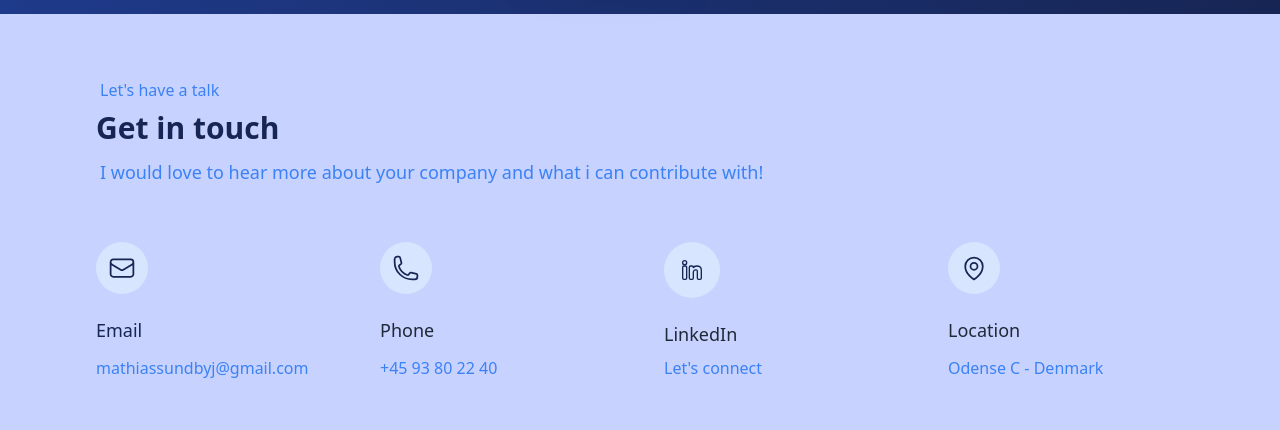
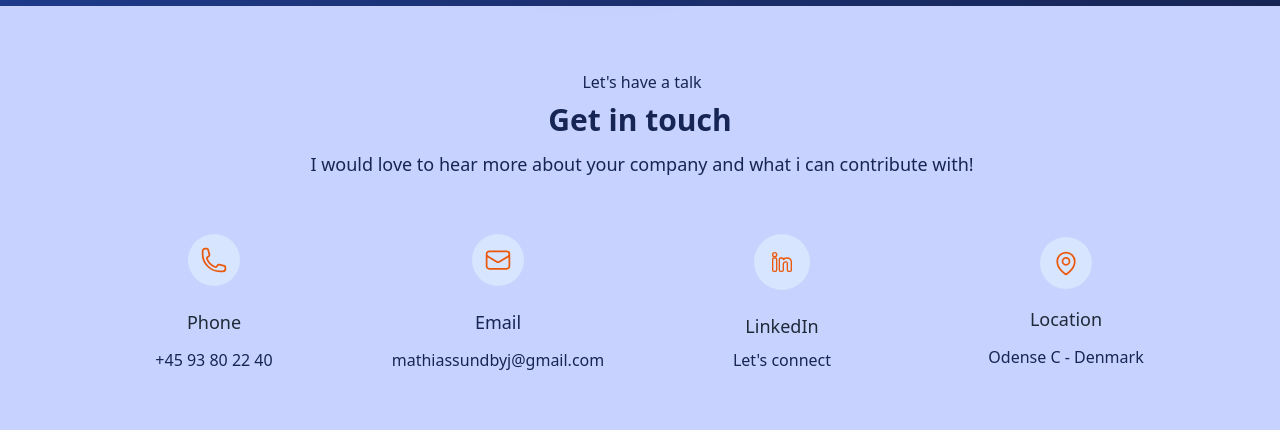
Before and after one commit to msundby/CV-Portfolio, an Angular app: page /timeline in a window 1280 px wide. Shown: the part 5046-5476 px from the top of the page. Built offline with nearby package versions, Linux system fonts and the light colour scheme.

Commit message:
Contact component responsive!

```diff
--- a/src/app/contact/contact.component.html
+++ b/src/app/contact/contact.component.html
@@ -1,20 +1,35 @@
 
 <section id="contact" class="bg-indigo-200 dark:bg-gray-900">
-  <div class="container px-24 py-16 mx-auto">
-      <div>
-          <p class="ml-1 font-medium text-blue-500 dark:text-blue-400">Let's have a talk</p>
+  <div class="container px-5 md:px-24 md:py-16 md:mx-auto">
+      <div class="flex flex-col justify-center items-center pt-10 sm:p-0">
+          <p class="ml-1 font-medium text-blue-950 dark:text-blue-400">Let's have a talk</p>
 
           <h1 class="mt-2 text-2xl font-semibold text-blue-950 md:text-3xl dark:text-white">Get in touch</h1>
 
-          <p class="ml-1 mt-3 font-medium text-lg text-blue-500 dark:text-gray-400 pb-4">I would love to hear more about your company and what i can contribute with!</p>
+          <p class="ml-1 mt-3 font-medium text-lg text-blue-950 dark:text-gray-400 pb-4 text-center">I would love to hear more about your company and what i can contribute with!</p>
       </div>
 
 
-      <div class="grid grid-cols-1 gap-12 mt-10 md:grid-cols-2 lg:grid-cols-4">
+      <div id="contactInfo" class="grid grid-col-1 justify-center sm:grid sm:grid-cols-2 gap-12 gap-x-12 mt-10 md:grid-cols-2 lg:grid-cols-4">
 
-                <div>
+        <div class="flex flex-col justify-center items-center">
+            <a href="tel:+4593802240">
+            <span class="inline-block p-3 text-orange-600 rounded-full bg-blue-100/80 dark:bg-gray-800">
+                <svg xmlns="http://www.w3.org/2000/svg" fill="none" viewBox="0 0 24 24" stroke-width="1.5"
+                    stroke="currentColor" class="w-7 h-7">
+                    <path stroke-linecap="round" stroke-linejoin="round"
+                        d="M2.25 6.75c0 8.284 6.716 15 15 15h2.25a2.25 2.25 0 002.25-2.25v-1.372c0-.516-.351-.966-.852-1.091l-4.423-1.106c-.44-.11-.902.055-1.173.417l-.97 1.293c-.282.376-.769.542-1.21.38a12.035 12.035 0 01-7.143-7.143c-.162-.441.004-.928.38-1.21l1.293-.97c.363-.271.527-.734.417-1.173L6.963 3.102a1.125 1.125 0 00-1.091-.852H4.5A2.25 2.25 0 002.25 4.5v2.25z" />
+                </svg>
+            </span>
+          </a>
+
+            <h2 class="mt-4 text-lg font-medium text-gray-800 dark:text-white">Phone</h2>
+            <p class="mt-3 text-blue-950 dark:text-blue-400">+45 93 80 22 40</p>
+        </div>
+
+                <div class="flex flex-col justify-center items-center">
                   <a href="mailto:mathiassundbyj@gmail.com">
-              <span class="inline-block p-3 text-blue-950 rounded-full bg-blue-100/80 dark:bg-gray-800">
+              <span class="inline-block p-3 text-orange-600 rounded-full bg-blue-100/80 dark:bg-gray-800">
                   <svg xmlns="http://www.w3.org/2000/svg" fill="none" viewBox="0 0 24 24" stroke-width="1.5"
                       stroke="currentColor" class="w-7 h-7">
                       <path stroke-linecap="round" stroke-linejoin="round"
@@ -24,27 +39,14 @@
               </a>
 
               <h2 class="mt-4 text-lg font-medium text-blue-950 dark:text-white">Email</h2>
-              <p class="mt-3 text-blue-500 dark:text-blue-400">mathiassundbyj&#64;gmail.com</p>
+              <p class="mt-3 text-blue-950 dark:text-blue-400">mathiassundbyj&#64;gmail.com</p>
           </div>
 
-          <div>
-            <a href="tel:+4593802240">
-            <span class="inline-block p-3 text-blue-950 rounded-full bg-blue-100/80 dark:bg-gray-800">
-                <svg xmlns="http://www.w3.org/2000/svg" fill="none" viewBox="0 0 24 24" stroke-width="1.5"
-                    stroke="currentColor" class="w-7 h-7">
-                    <path stroke-linecap="round" stroke-linejoin="round"
-                        d="M2.25 6.75c0 8.284 6.716 15 15 15h2.25a2.25 2.25 0 002.25-2.25v-1.372c0-.516-.351-.966-.852-1.091l-4.423-1.106c-.44-.11-.902.055-1.173.417l-.97 1.293c-.282.376-.769.542-1.21.38a12.035 12.035 0 01-7.143-7.143c-.162-.441.004-.928.38-1.21l1.293-.97c.363-.271.527-.734.417-1.173L6.963 3.102a1.125 1.125 0 00-1.091-.852H4.5A2.25 2.25 0 002.25 4.5v2.25z" />
-                </svg>
-            </span>
-          </a>
 
-            <h2 class="mt-4 text-lg font-medium text-gray-800 dark:text-white">Phone</h2>
-            <p class="mt-3 text-blue-500 dark:text-blue-400">+45 93 80 22 40</p>
-        </div>
 
-        <div>
+        <div class="flex flex-col justify-center items-center">
           <a href="https://www.linkedin.com/in/mathiasss/" target="_blank">
-          <span class="inline-block p-3 text-blue-950 rounded-full bg-blue-100/80 dark:bg-gray-800">
+          <span class="inline-block p-3 text-orange-600 rounded-full bg-blue-100/80 dark:bg-gray-800">
             <svg xmlns="http://www.w3.org/2000/svg" fill="none" viewBox="0 0 24 24" stroke-width="1"
                   stroke="currentColor" class="w-8 h-8">
               <path d="M6.5 8C7.32843 8 8 7.32843 8 6.5C8 5.67157 7.32843 5 6.5 5C5.67157 5 5 5.67157 5 6.5C5 7.32843 5.67157 8 6.5 8Z"/>
@@ -56,11 +58,11 @@
         </a>
 
           <h2 class="mt-4 text-lg font-medium text-gray-800 dark:text-white">LinkedIn</h2>
-          <p class="mt-2 text-blue-500 dark:text-blue-400">Let's connect</p>
+          <p class="mt-2 text-blue-950 dark:text-blue-400">Let's connect</p>
       </div>
 
-          <div>
-              <span class="inline-block p-3 text-blue-950 rounded-full bg-blue-100/80 dark:bg-gray-800">
+          <div class="flex flex-col justify-center items-center">
+              <span class="inline-block p-3 text-orange-600 rounded-full bg-blue-100/80 dark:bg-gray-800">
                   <svg xmlns="http://www.w3.org/2000/svg" fill="none" viewBox="0 0 24 24" stroke-width="1.5"
                       stroke="currentColor" class="w-7 h-7">
                       <path stroke-linecap="round" stroke-linejoin="round" d="M15 10.5a3 3 0 11-6 0 3 3 0 016 0z" />
@@ -70,7 +72,7 @@
               </span>
 
               <h2 class="mt-4 text-lg font-medium text-gray-800 dark:text-white">Location</h2>
-              <p class="mt-3 text-blue-500 dark:text-blue-400">Odense C - Denmark</p>
+              <p class="mt-3 text-blue-950 dark:text-blue-400">Odense C - Denmark</p>
           </div>
 
 
--- a/src/app/timeline/timeline.component.html
+++ b/src/app/timeline/timeline.component.html
@@ -79,8 +79,8 @@
     </li> -->
 
     <div class="flex flex-col justify-center items-center mt-14 sm:mt-4">
-      <a target="_blank" href="https://www.linkedin.com/in/mathiasss/"><img src="./assets/linkedin.png" class="h-14 my-3 hover:scale-125 cursor-pointer"></a>
-      <div class="text-lg ml-3"> Check out my full CV at LinkedIn here</div>
+      <a target="_blank" href="https://www.linkedin.com/in/mathiasss/"><img src="./assets/linkedin-black.png" class="h-12 my-3 hover:scale-125 cursor-pointer"></a>
+      <div class="text-lg ml-3"> Check out my full CV at LinkedIn</div>
     </div>
 
 
```
Also changed, not shown: src/assets/linkedin-black.png (added).
